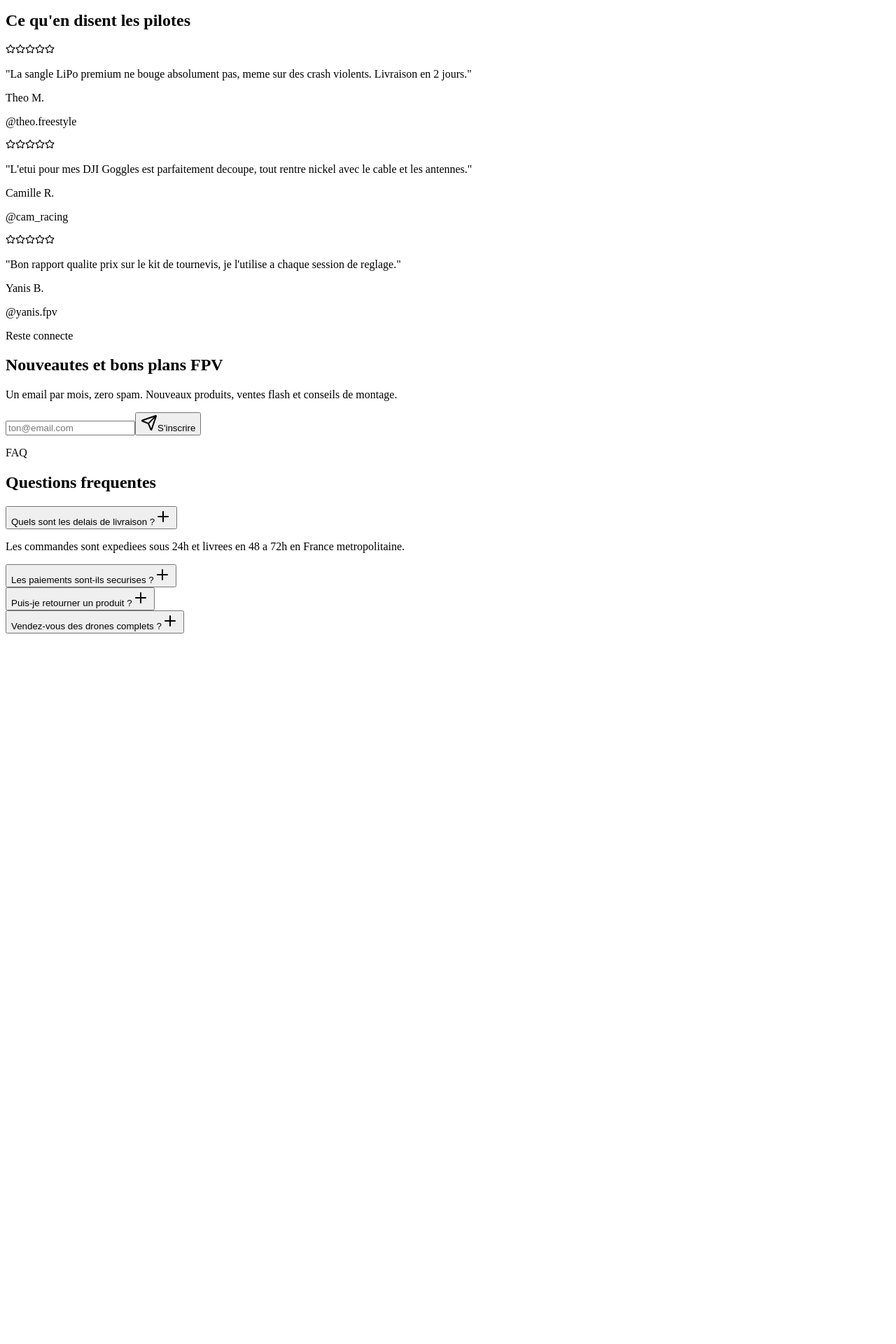
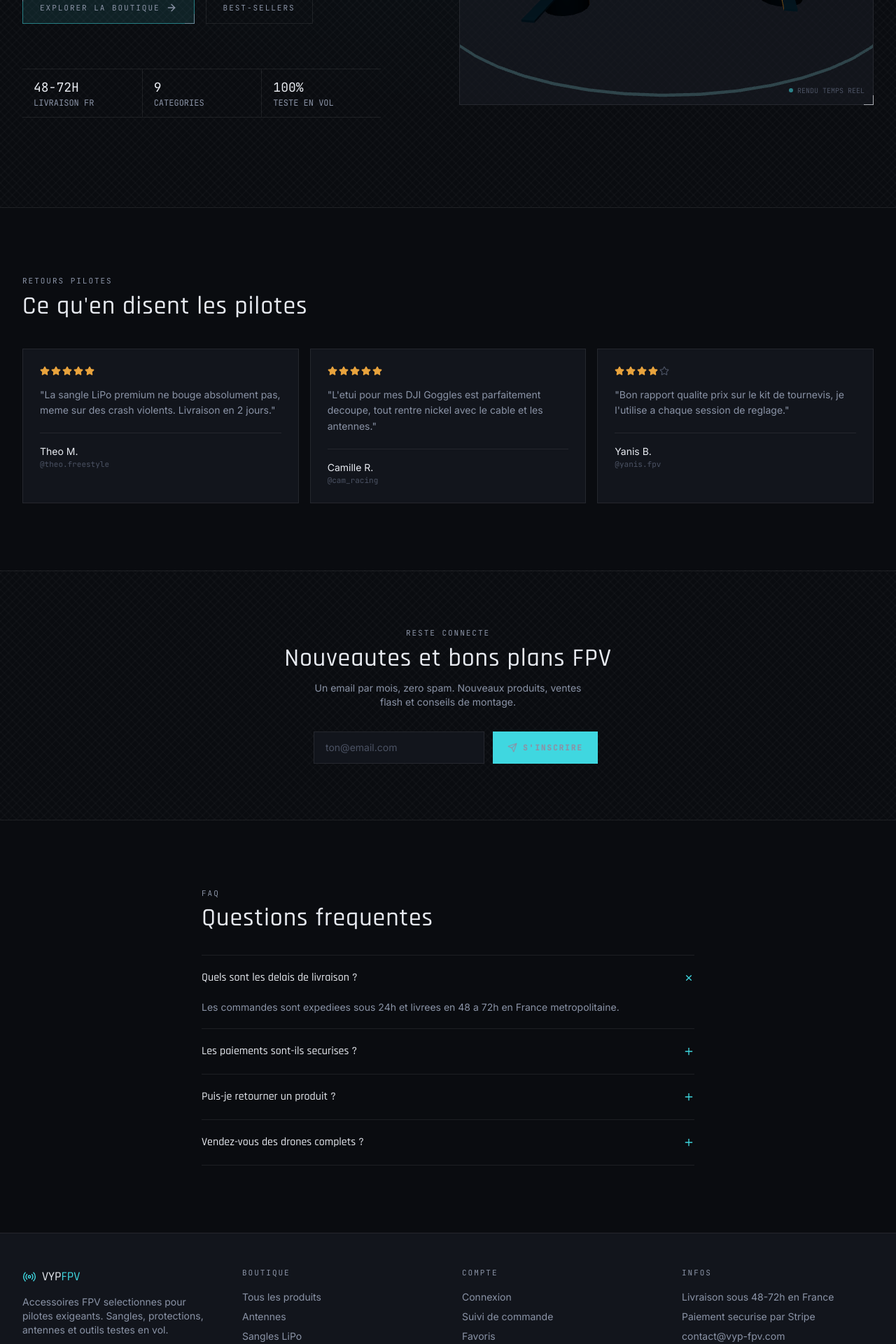
Before and after one commit to cappy28/vyp-fpv, a Next.js app: page / in a window 1280 px wide. Shown: the part 500-2420 px from the top of the page at 70% size. Before the commit the page ends 1413 px from the top, so only its background shows below. Built offline with nearby package versions, Linux system fonts and the light colour scheme; no server answers; the database is empty.

Commit message:
Add files via upload

```diff
--- /dev/null
+++ b/src/app/layout.tsx
@@ -0,0 +1,78 @@
+import type { Metadata } from "next";
+import { Rajdhani, Inter, JetBrains_Mono } from "next/font/google";
+import "./globals.css";
+import Header from "@/components/layout/Header";
+import Footer from "@/components/layout/Footer";
+
+const rajdhani = Rajdhani({
+  subsets: ["latin"],
+  weight: ["500", "600", "700"],
+  variable: "--font-rajdhani",
+  display: "swap",
+});
+
+const inter = Inter({
+  subsets: ["latin"],
+  variable: "--font-inter",
+  display: "swap",
+});
+
+const mono = JetBrains_Mono({
+  subsets: ["latin"],
+  weight: ["400", "500"],
+  variable: "--font-mono",
+  display: "swap",
+});
+
+const siteUrl = process.env.NEXT_PUBLIC_SITE_URL || "https://vyp-fpv.vercel.app";
+
+export const metadata: Metadata = {
+  metadataBase: new URL(siteUrl),
+  title: {
+    default: "VYP FPV — Accessoires FPV premium",
+    template: "%s | VYP FPV",
+  },
+  description:
+    "VYP FPV est la boutique specialisee dans les accessoires pour drones FPV : sangles LiPo, protections, antennes, outils et organisation. Livraison rapide en France.",
+  keywords: [
+    "FPV",
+    "drone",
+    "accessoires FPV",
+    "sangle LiPo",
+    "antenne FPV",
+    "goggles FPV",
+    "racing drone",
+  ],
+  openGraph: {
+    type: "website",
+    locale: "fr_FR",
+    siteName: "VYP FPV",
+    title: "VYP FPV — Accessoires FPV premium",
+    description:
+      "Sangles LiPo, protections, antennes, outils et organisation pour pilotes FPV.",
+    url: siteUrl,
+  },
+  twitter: {
+    card: "summary_large_image",
+    title: "VYP FPV — Accessoires FPV premium",
+    description:
+      "Sangles LiPo, protections, antennes, outils et organisation pour pilotes FPV.",
+  },
+  robots: { index: true, follow: true },
+};
+
+export default function RootLayout({
+  children,
+}: {
+  children: React.ReactNode;
+}) {
+  return (
+    <html lang="fr" className={`dark ${rajdhani.variable} ${inter.variable} ${mono.variable}`}>
+      <body className="flex min-h-screen flex-col">
+        <Header />
+        <main className="flex-1">{children}</main>
+        <Footer />
+      </body>
+    </html>
+  );
+}
```
